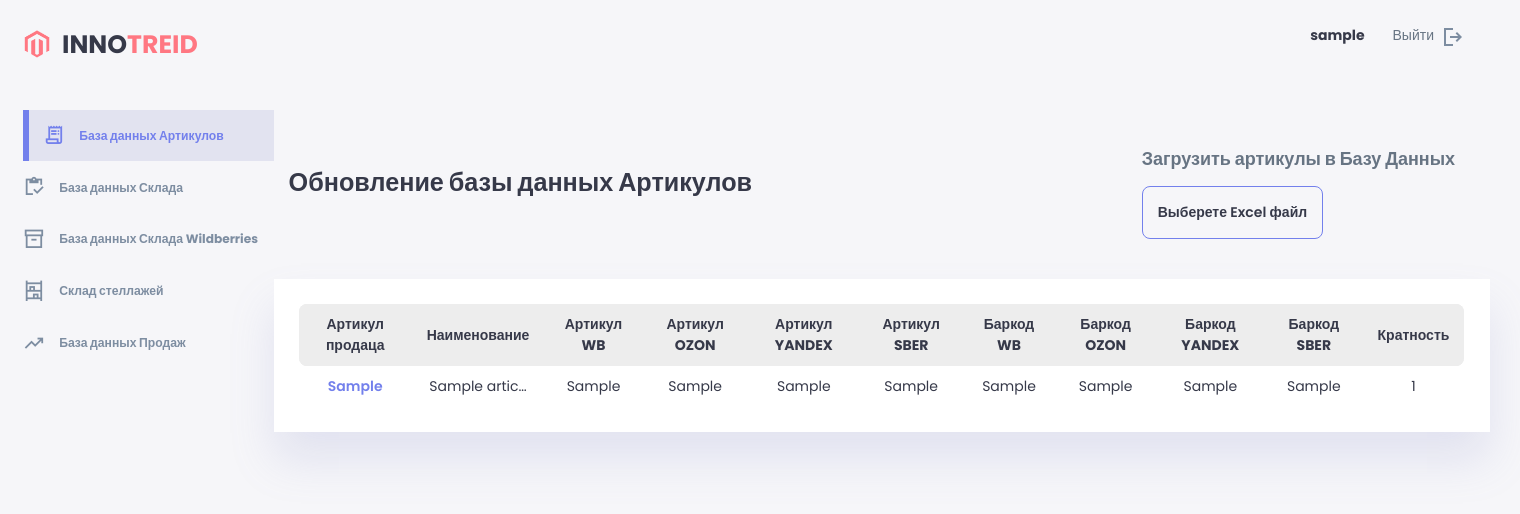
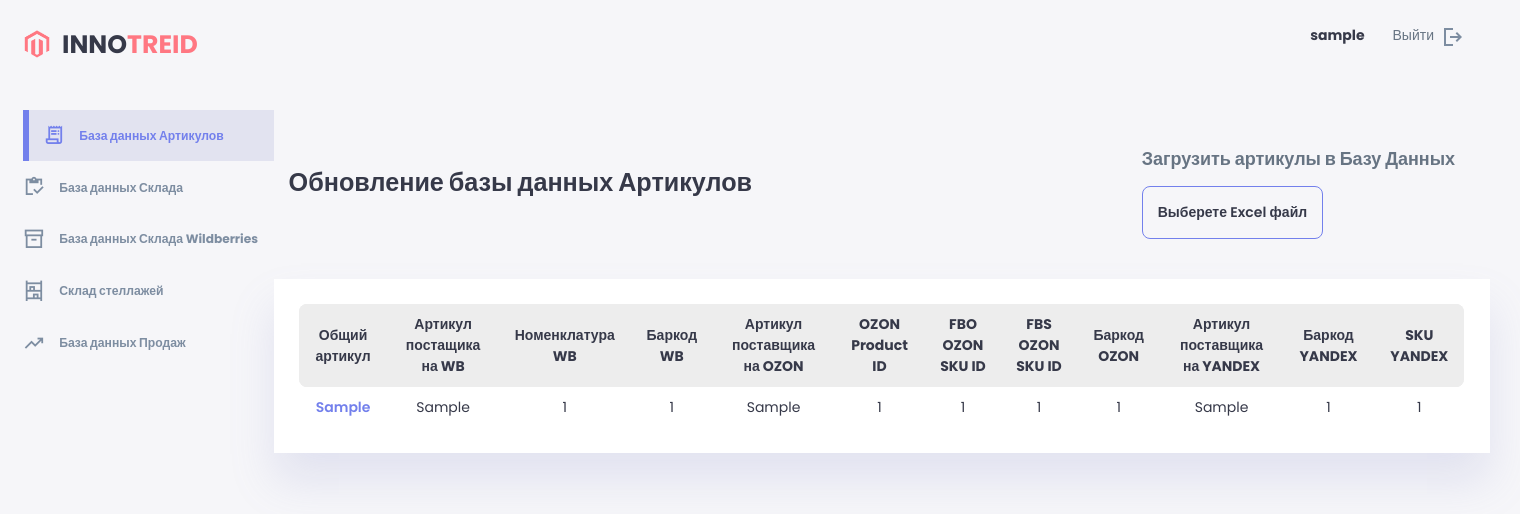
Before and after one commit to anton1202-py/innotreid, a Django app: page /database/ in a window 1520 px wide; the page is wider, and only the part inside the window is pictured. Shown: the top 514 px of that part. Run offline with Django 5.2, Linux system fonts and the light colour scheme; a user stored in the database is signed in; tables that the repository leaves empty hold one stand-in row (values such as "Sample post"); parts of the project's set-up code (start-up, migrations or seed data) failed here and were passed over; some libraries are stand-ins or nearby versions.

Commit message:
добавил базу с артикулами

```diff
--- a/web_barcode/database/models.py
+++ b/web_barcode/database/models.py
@@ -1,65 +1,62 @@
 from datetime import datetime
 
 from django.db import models
+from django.urls import reverse
 
 
 class Articles(models.Model):
-    seller_article = models.CharField(
-        verbose_name='Артикул продавца',
+    common_article = models.CharField(
+        verbose_name='Общий артикул',
         max_length=50,
+        unique=True
     )
     title = models.CharField(
-        verbose_name='Наименование',
+        verbose_name='Название',
         max_length=100,
         null=True,
     )
-    nomenclature = models.CharField(
-        verbose_name='Номенклатура WB',
-        max_length=20,
+    article_seller_wb = models.CharField(
+        verbose_name='Артикул постащика на WB',
         null=True,
     )
-    article_wb = models.CharField(
-        verbose_name='Артикул WB',
-        max_length=50,
+    article_wb_nomenclature = models.PositiveBigIntegerField(
+        verbose_name='Номенклатура WB',
         null=True,
     )
-    article_ozon = models.CharField(
-        verbose_name='Артикул OZON',
-        max_length=50,
+    barcode_wb = models.PositiveBigIntegerField(
+        verbose_name='Баркод WB',
         null=True,
     )
-    article_yandex = models.CharField(
-        verbose_name='Артикул YANDEX',
-        max_length=50,
+    article_seller_ozon = models.CharField(
+        verbose_name='Артикул поставщика на OZON',
         null=True,
     )
-    article_sber = models.CharField(
-        verbose_name='Артикул SBER',
-        max_length=50,
+    ozon_product_id = models.PositiveBigIntegerField(
+        verbose_name='OZON Product ID',
         null=True,
     )
-    barcode_wb = models.CharField(
-        verbose_name='Баркод WB',
-        max_length=13,
+    fbo_ozon_sku_id = models.PositiveBigIntegerField(
+        verbose_name='FBO OZON SKU ID',
         null=True,
     )
-    barcode_ozon = models.CharField(
-        verbose_name='Баркод OZON',
-        max_length=13,
+    fbs_ozon_sku_id = models.PositiveBigIntegerField(
+        verbose_name='FBS OZON SKU ID',
         null=True,
     )
-    barcode_yandex = models.CharField(
-        verbose_name='Баркод YANDEX',
-        max_length=13,
+    barcode_ozon = models.PositiveBigIntegerField(
+        verbose_name='Баркод OZON',
         null=True,
     )
-    barcode_sber = models.CharField(
-        verbose_name='Баркод SBER',
-        max_length=13,
+    article_seller_yandex = models.CharField(
+        verbose_name='Артикул поставщика на YANDEX',
         null=True,
     )
-    multiplicity = models.PositiveSmallIntegerField(
-        verbose_name='Кратность',
+    barcode_yandex = models.PositiveBigIntegerField(
+        verbose_name='Баркод YANDEX',
+        null=True,
+    )
+    sku_yandex = models.PositiveBigIntegerField(
+        verbose_name='SKU YANDEX',
         null=True,
     )
     multiplicity = models.PositiveSmallIntegerField(
@@ -171,6 +168,9 @@ class ShelvingStocks(models.Model):
             self.task_finish_date = None
         super(ShelvingStocks, self).save(*args, **kwargs)
 
+    def get_absolute_url(self): # new
+        return reverse('stock-shelving')
+
     def __str__(self):
         return (f'{self.task_start_date} - {self.seller_article}'
                 f' - {self.shelf_number} - {self.amount}')
--- a/web_barcode/database/templates/database/database_home.html
+++ b/web_barcode/database/templates/database/database_home.html
@@ -34,35 +34,37 @@
         </div>
             <table>
                 <tr>
-                    <th>Артикул продаца</th>
-                    <th>Наименование</th>
-                    <th>Артикул WB</th>
-                    <th>Артикул OZON</th>
-                    <th>Артикул YANDEX</th>
-                    <th>Артикул SBER</th>
+                    <th>Общий артикул</th>
+                    <th>Артикул постащика на WB</th>
+                    <th>Номенклатура WB</th>
                     <th>Баркод WB</th>
+                    <th>Артикул поставщика на OZON</th>
+                    <th>OZON Product ID</th>
+                    <th>FBO OZON SKU ID</th>
+                    <th>FBS OZON SKU ID</th>
                     <th>Баркод OZON</th>
+                    <th>Артикул поставщика на YANDEX</th>
                     <th>Баркод YANDEX</th>
-                    <th>Баркод SBER</th>
-                    <th>Кратность</th>
+                    <th>SKU YANDEX</th>
                 </tr>
                 {% for el in data %}
                 <tr>
                     {% if request.user.is_authenticated %}
-                        <td><a href="{% url 'database_detail' el.id %}">{{ el.seller_article }}</a></td>
+                        <td><a href="{% url 'database_detail' el.id %}">{{ el.common_article }}</a></td>
                     {% else %}
-                        <td>{{ el.seller_article }}</td>
+                        <td>{{ el.common_article }}</td>
                     {% endif %}
-                    <td>{{ el.title|truncatechars:13 }}</td>
-                    <td>{{ el.article_wb }}</td>
-                    <td>{{ el.article_ozon }}</td>
-                    <td>{{ el.article_yandex }}</td>
-                    <td>{{ el.article_sber }}</td>
+                    <td>{{ el.article_seller_wb }}</td>
+                    <td>{{ el.article_wb_nomenclature }}</td>
                     <td>{{ el.barcode_wb }}</td>
+                    <td>{{ el.article_seller_ozon }}</td>
+                    <td>{{ el.ozon_product_id }}</td>
+                    <td>{{ el.fbo_ozon_sku_id }}</td>
+                    <td>{{ el.fbs_ozon_sku_id }}</td>
                     <td>{{ el.barcode_ozon }}</td>
+                    <td>{{ el.article_seller_yandex }}</td>
                     <td>{{ el.barcode_yandex }}</td>
-                    <td>{{ el.barcode_sber }}</td>
-                    <td>{{ el.multiplicity }}</td>
+                    <td>{{ el.sku_yandex }}</td>
                 </tr>
                 {% endfor %}
             </table>
--- a/web_barcode/database/templates/database/database_stock_shelving.html
+++ b/web_barcode/database/templates/database/database_stock_shelving.html
@@ -10,12 +10,12 @@
             <div class="add-data">
                 <form method="POST" enctype="multipart/form-data">
                     {% csrf_token %}
-                    <p>Загрузить остатки в Базу Данных</p>
+                    <p>Загрузить новые данные в Базу Данных</p>
                     <div class="alert-warning">
                         <label for="myfile" class="custom-button-choose">Выберете Excel файл</label>
                         <input type="file" id="myfile" name="myfile" class="input-file">
                         <button type="submit" class="custom-button-delete-add">
-                            Загрузить
+                            Загрузить из файла
                         </button>
                     </div>
                 </form>
--- a/web_barcode/database/views.py
+++ b/web_barcode/database/views.py
@@ -14,6 +14,8 @@ from django.views.generic import DeleteView, DetailView, ListView, UpdateView
 from reportlab.lib import colors
 from reportlab.lib.pagesizes import letter
 from reportlab.lib.styles import getSampleStyleSheet
+from reportlab.pdfbase import pdfmetrics
+from reportlab.pdfbase.ttfonts import TTFont
 from reportlab.platypus import SimpleDocTemplate, Table, TableStyle
 
 from .forms import (ArticlesForm, LoginUserForm, SalesForm, SelectDateForm,
@@ -102,20 +104,44 @@ def database_home(request):
     if request.method == 'POST' and request.FILES['myarticles']:
         myfile = request.FILES['myarticles']
         empexceldata = pd.read_excel(myfile)
+        load_excel_data_wb_stock = pd.DataFrame(
+            empexceldata, columns=['Общий артикул', 'Наш Артикул на WB (артикул поставщика)',
+                                   'Barcode WB', 'Артикул WB (номенклатура)',
+                                   'Наш Артикул на OZON (артикул поставщика)',
+                                   'OZON Product ID', 'FBO OZON SKU ID',
+                                   'FBS OZON SKU ID', 'Barcode OZON',
+                                   'Наш Артикул на Яндекс (артикул поставщика)',
+                                   'Barcode YANDEX', 'SKU на YANDEX'])
+        common_article_list = load_excel_data_wb_stock['Общий артикул'].to_list()
+        article_seller_wb_list = load_excel_data_wb_stock['Наш Артикул на WB (артикул поставщика)'].to_list()
+        article_wb_nomenclature_list = load_excel_data_wb_stock['Артикул WB (номенклатура)'].to_list()
+        barcode_wb_list = load_excel_data_wb_stock['Barcode WB'].to_list()
+        article_seller_ozon_list = load_excel_data_wb_stock['Наш Артикул на OZON (артикул поставщика)'].to_list()
+        ozon_product_id_list = load_excel_data_wb_stock['OZON Product ID'].to_list()
+        fbo_ozon_sku_id_list = load_excel_data_wb_stock['FBO OZON SKU ID'].to_list()
+        fbs_ozon_sku_id_list = load_excel_data_wb_stock['FBS OZON SKU ID'].to_list()
+        barcode_ozon_list = load_excel_data_wb_stock['Barcode OZON'].to_list()
+        article_seller_yandex_list = load_excel_data_wb_stock['Наш Артикул на Яндекс (артикул поставщика)'].to_list()
+        barcode_yandex_list = load_excel_data_wb_stock['Barcode YANDEX'].to_list()
+        sku_yandex_list = load_excel_data_wb_stock['SKU на YANDEX'].to_list()
         dbframe = empexceldata
-        for dbframe in dbframe.itertuples():
-            print(dbframe.seller_article)
+
+        for i in range(len(common_article_list)):
             obj = Articles.objects.create(
-                seller_article=dbframe.seller_article,
-                nomenclature=dbframe.nomenclature,
-                article_wb=dbframe.article_wb,
-                article_ozon=dbframe.article_ozon,
-                article_yandex=dbframe.article_yandex,
-                barcode_wb=dbframe.barcode_wb,
-                barcode_ozon=dbframe.barcode_ozon,
-                barcode_yandex=dbframe.barcode_yandex
+                common_article=common_article_list[i],
+                article_seller_wb=article_seller_wb_list[i],
+                article_wb_nomenclature=article_wb_nomenclature_list[i],
+                barcode_wb=barcode_wb_list[i],
+                article_seller_ozon=article_seller_ozon_list[i],
+                ozon_product_id=ozon_product_id_list[i],
+                fbo_ozon_sku_id=fbo_ozon_sku_id_list[i],
+                fbs_ozon_sku_id=fbs_ozon_sku_id_list[i],
+                barcode_ozon=barcode_ozon_list[i],
+                article_seller_yandex=article_seller_yandex_list[i],
+                barcode_yandex=barcode_yandex_list[i],
+                sku_yandex=sku_yandex_list[i],
                 )
-            obj.save()
+        obj.save()
     return render(request, 'database/database_home.html', context)
 
 
@@ -249,16 +275,18 @@ def database_stock_shelving(request):
         amount__gte=4).exclude(
         task_finish_date=None).exclude(
         task_finish_date__lte=two_days_ago).order_by('-task_finish_date')
-
+    pdfmetrics.registerFont(TTFont('Arial', 'Arial.ttf'))
     # ========== Печать PDF файла ========== #
     if request.method == 'GET' and 'to-my-pdf' in request.GET.keys():
         response = HttpResponse(content_type='application/pdf')
         response['Content-Disposition'] = 'attachment; filename="my_table.pdf"'
         doc = SimpleDocTemplate(response, pagesize=letter)
         data = []
-        data.append(['task_start_date', 'Article', 'Shelf number', 'Amount', 'New amount'])
+        data.append(['task_start_date', 'Артикул', 'Shelf number', 'Amount', 'New amount'])
         for item in task_data:
-            data.append([item.task_start_date,
+            item.task_start_date = item.task_start_date + timedelta(hours=3)
+            table_time = item.task_start_date.strftime("%Y-%m-%d %H:%M:%S")
+            data.append([table_time,
                          item.seller_article,
                          item.shelf_number,
                          item.amount,])
@@ -319,6 +347,7 @@ def database_stock_shelving(request):
 
 
 def database_sales(request):
+    """Отображение страницы База данных продаж"""
     if str(request.user) == 'AnonymousUser':
         return redirect('login')
     control_date_stock = date.today() - timedelta(days=1)
```
Also changed, not shown: web_barcode/database/forms.py (+33 -25 lines), web_barcode/database/templates/database/create.html (+9 -7 lines), web_barcode/database/templates/database/database_sales.html (+7 -7 lines), web_barcode/database/templates/database/detail_view.html (+18 -14 lines).
